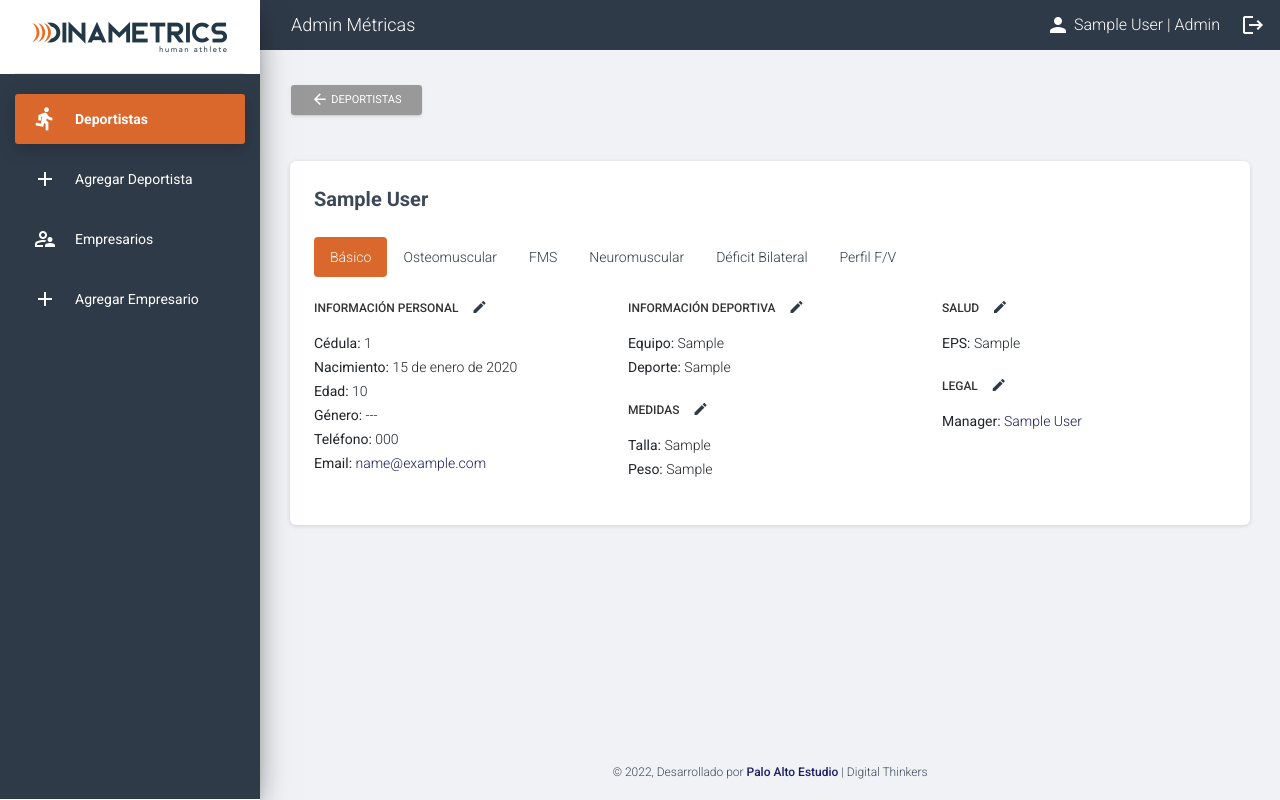
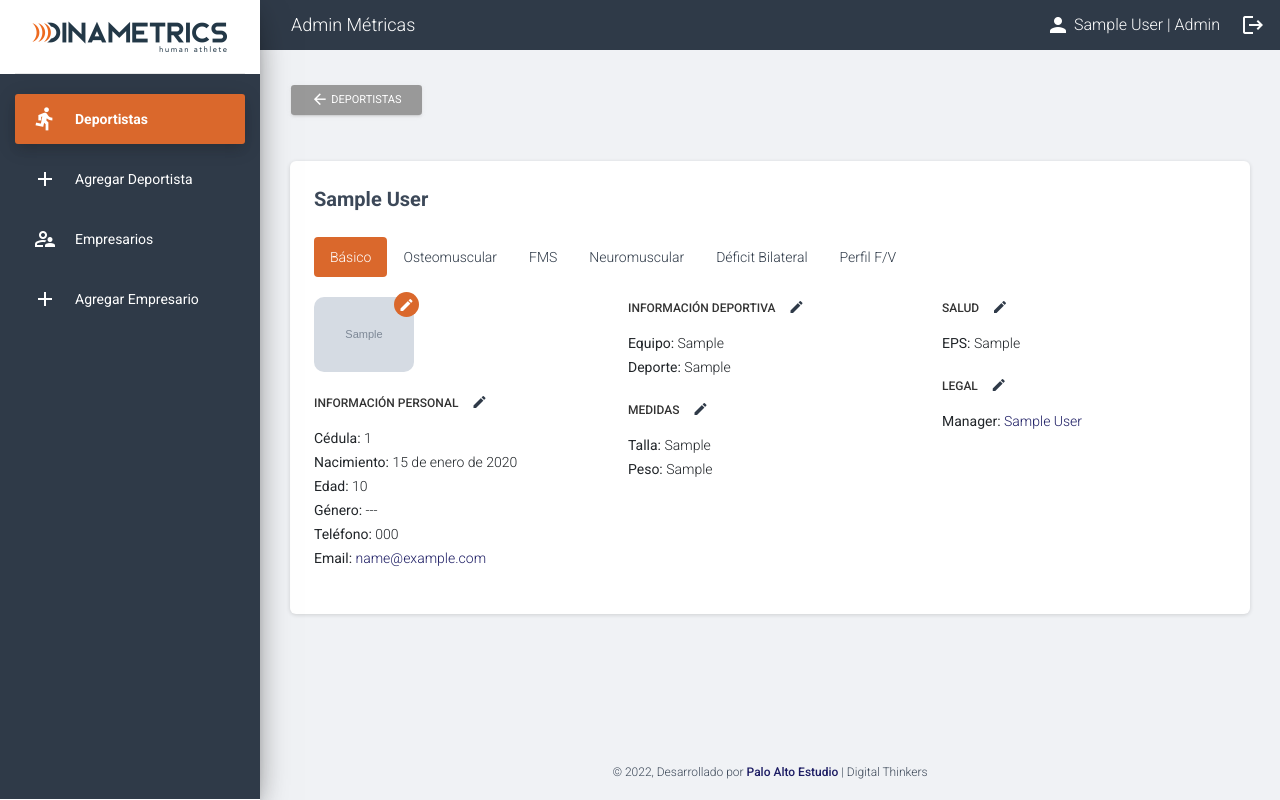
Before and after one commit to paloaltoestudio/DIN-Metrics, a Django app: page /deportistas/1/ in a window 1280 px wide. Run offline with Django 4.2, Linux system fonts and the light colour scheme; a user stored in the database is signed in; tables that the repository leaves empty hold one stand-in row (values such as "Sample post"); grey boxes marked "Sample" are stand-in pictures; parts of the project's set-up code (start-up, migrations or seed data) failed here and were passed over; some libraries are stand-ins or nearby versions.

Commit message:
Add user picture functionality

```diff
--- a/metrics/settings.py
+++ b/metrics/settings.py
@@ -135,6 +135,9 @@ STATICFILES_DIRS = [
     BASE_DIR / "static",
 ]
 
+MEDIA_ROOT = os.path.join(BASE_DIR, 'media')
+MEDIA_URL = '/media/'
+
 # Default primary key field type
 # https://docs.djangoproject.com/en/4.1/ref/settings/#default-auto-field
 
--- a/static/css/style.css
+++ b/static/css/style.css
@@ -18,6 +18,30 @@
 
 .navbar-toggler:focus .navbar-toggler-icon.icon-bar {
   background-color: #da682c;
+}
+
+/* Profile */
+.picture {
+  width: 100px;
+  position: relative;
+  margin-bottom: 20px;
+}
+
+.picture img {
+  width: 100%;
+  border-radius: 10px;
+}
+
+.picture a {
+  position: absolute;
+  top: -5px;
+  right: -5px;
+  width: 25px;
+  height: 25px;
+  text-align: center;
+  color: #fff;
+  background: #da682c;
+  border-radius: 100%;
 }
 
 /* Login styles */
--- a/templates/layout/base.html
+++ b/templates/layout/base.html
@@ -25,7 +25,7 @@
 
   <!-- CSS Files -->
   <link href="{% static 'css/material-dashboard.min.css' %}" rel="stylesheet" />
-  <link href="{% static 'css/style.min.css' %}" rel="stylesheet" />
+  <link href="{% static 'css/style.css' %}" rel="stylesheet" />
 
   <!-- JS -->
   <script defer src="https://ajax.googleapis.com/ajax/libs/jquery/3.2.1/jquery.min.js"></script>
--- a/templates/users/detail.html
+++ b/templates/users/detail.html
@@ -4,6 +4,10 @@
 
     <div class="row">
         <div class="col-sm-6 col-lg-4">
+            <div class="picture">
+                <a href="#" data-bs-toggle="modal" data-bs-target="#pictureModal"><i class="fs-6 material-icons">edit</i></a>
+                <img width="100" src="{% if user.picture %}{{ user.picture.url }}{% else %}/static/img/profile_pic.jpg{% endif %}" alt="">
+            </div>
             <h6>Información Personal {% if request.user.role == 'ADMIN' %}<a href="#" class="badge rounded-circle" data-bs-toggle="modal" data-bs-target="#exampleModal"><i class="fs-6 material-icons">edit</i></a>{% endif %}</h6>
             <ul class="list-group">
                 <li class="list-group-item p-0"><strong>Cédula:</strong> {% if user.document %} {{ user.document }} {% else %} --- {% endif %}</li>
--- a/users/admin.py
+++ b/users/admin.py
@@ -32,7 +32,7 @@ class CustomUserAdmin(UserAdmin):
             'fields': ('email', 'password1', 'password2'),}),)
 
     fieldsets = (
-        (None, {'fields': ('first_name', 'last_name', 'document', 'email', 'phone')}),
+        (None, {'fields': ('first_name', 'last_name', 'document', 'email', 'phone', 'picture')}),
         ('Role', {'fields': ('role',)}),
     )
 
--- a/users/forms.py
+++ b/users/forms.py
@@ -1,5 +1,11 @@
 from django import forms
 from users.models import User, Athlete
+
+class PictureForm(forms.ModelForm):
+    class Meta:
+        model = User
+        fields = ['picture',]
+
 
 class UpdateUserForm(forms.ModelForm):
     class Meta:
--- a/users/models.py
+++ b/users/models.py
@@ -1,7 +1,11 @@
 
+from distutils.command.upload import upload
 from django.conf import settings
 from django.db import models
 from django.contrib.auth.models import AbstractUser, BaseUserManager
+
+#Third
+import PIL.Image
 
 
 class UserManager(BaseUserManager):
@@ -54,6 +58,7 @@ class User(AbstractUser):
       )
     username = None
     email = models.EmailField('email', unique=True)
+    picture = models.ImageField(upload_to='users/pictures', blank=True, null=True)
 
     USERNAME_FIELD = 'email'
     REQUIRED_FIELDS = []
@@ -64,6 +69,19 @@ class User(AbstractUser):
     last_name = models.CharField(("last name"), max_length=150, blank=False)
     phone = models.CharField('Teléfono', max_length=11, blank=True, null=True)
     document = models.IntegerField('Cédula', null=True, blank=True, unique=True)
+
+    def save(self, *args, **kwargs):
+        super().save(*args, **kwargs)
+        if (self.picture):
+            img = PIL.Image.open(self.picture)
+            width, height = img.size
+            target_width = 100
+            h_coefficient = width/100
+            target_height = height/h_coefficient
+            img = img.resize((int(target_width), int(target_height)), PIL.Image.ANTIALIAS)
+            img.save(self.picture.path, quality=100)
+            img.close()
+            self.picture.close()
 
     def __str__(self):
         return f'{self.first_name} {self.last_name}'
--- a/users/urls.py
+++ b/users/urls.py
@@ -1,4 +1,6 @@
 from django.urls import path
+from django.conf import settings
+from django.conf.urls.static import static
 
 from .views import (signup, new_manager, Index, UserDetail, OsteoDetail, FMSDetail, JumpDetail, ProfileFVDetail,
                     ProfileFVGraph, BilateralDetail, ManagerView, ManagerDetail, manager_update, AccountDetail,
@@ -40,4 +42,4 @@ urlpatterns = [
     path('crear-bilateral', BilateralCreateView.as_view(), name='bilateral_create'),
     path('<int:id>/editar-perfil', ProfileUpdateView.as_view(), name='profile_update'),
     path('crear-perfil', ProfileCreateView.as_view(), name='profile_create'),
-]
+] + static(settings.MEDIA_URL, document_root=settings.MEDIA_ROOT)
--- a/users/views.py
+++ b/users/views.py
@@ -16,6 +16,7 @@ from django.db.utils import IntegrityError
 # Models
 from users.models import Athlete, User
 from users.forms import (UpdateUserForm,
+                         PictureForm,
                          UpdateAthletePersonal,
                          UpdateAthleteSport,
                          UpdateAthleteMeasures,
@@ -103,7 +104,6 @@ class UserDetail(LoginRequiredMixin, DetailView):
         managers = User.objects.filter(role = 'MANAGER')
 
         context['managers'] = managers
-
         return context
 
 
@@ -282,6 +282,17 @@ def user_update(request, id):
         if user:
             role = user.role
 
+        if request.POST['type'] == 'picture':
+
+            form = PictureForm(request.POST, request.FILES, instance=user)
+
+            if form.is_valid():
+                form.save()
+                messages.add_message(request, messages.SUCCESS, 'Usuario Actualizado')
+
+            else:
+                messages.add_message(request, messages.ERROR, form.errors)
+
         if request.POST['type'] == 'basic':
             #Get a copy of request post to add calculated age
             data = request.POST.copy()
```
Also changed, not shown: other parts of templates/users/detail.html (+38 -0 lines), requirements.txt (+76 -1 lines), static/img/._profile_pic.jpg (added), static/img/profile_pic.jpg (added), templates/layout/inc/user_nav.html (line endings or trailing spaces), 1 other file.
